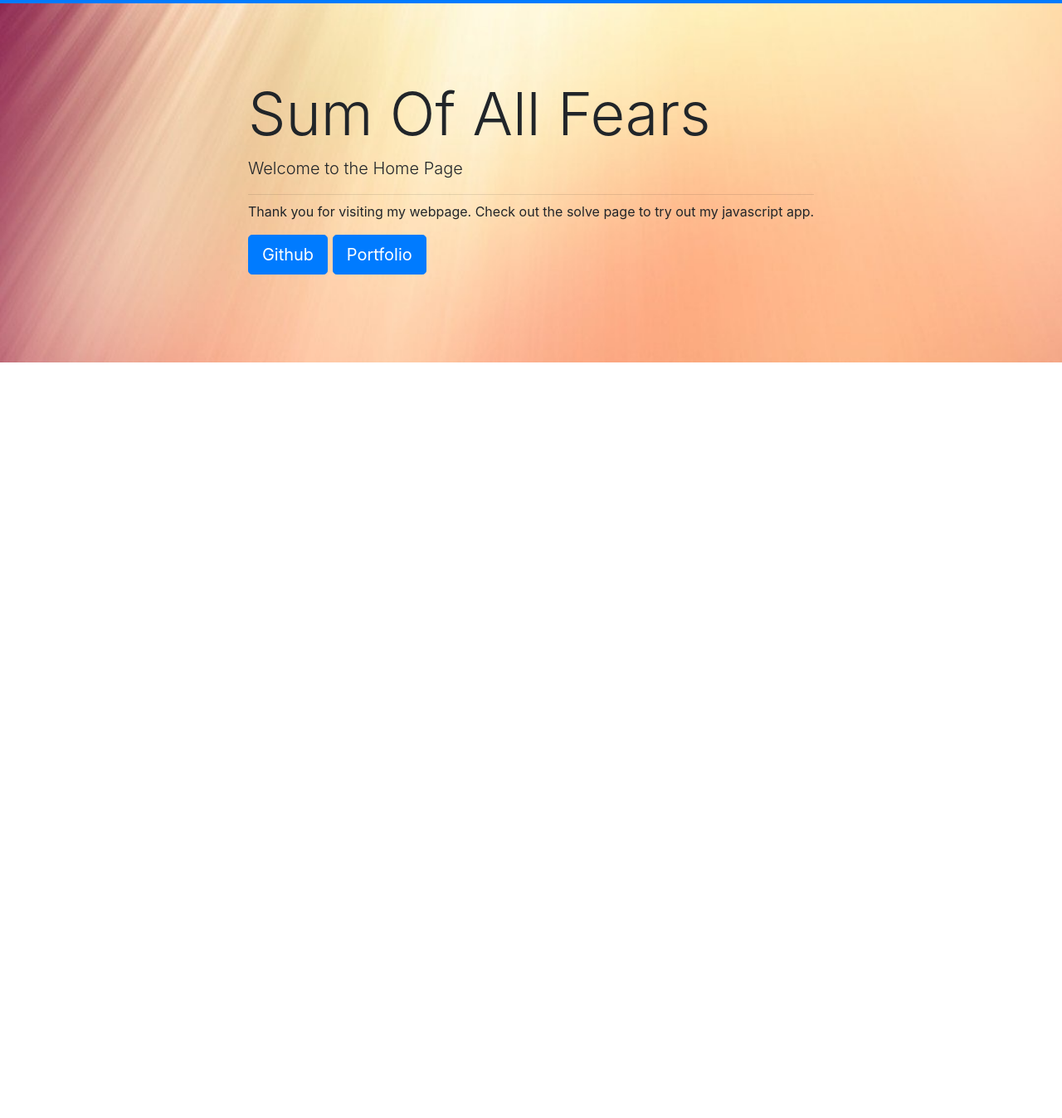
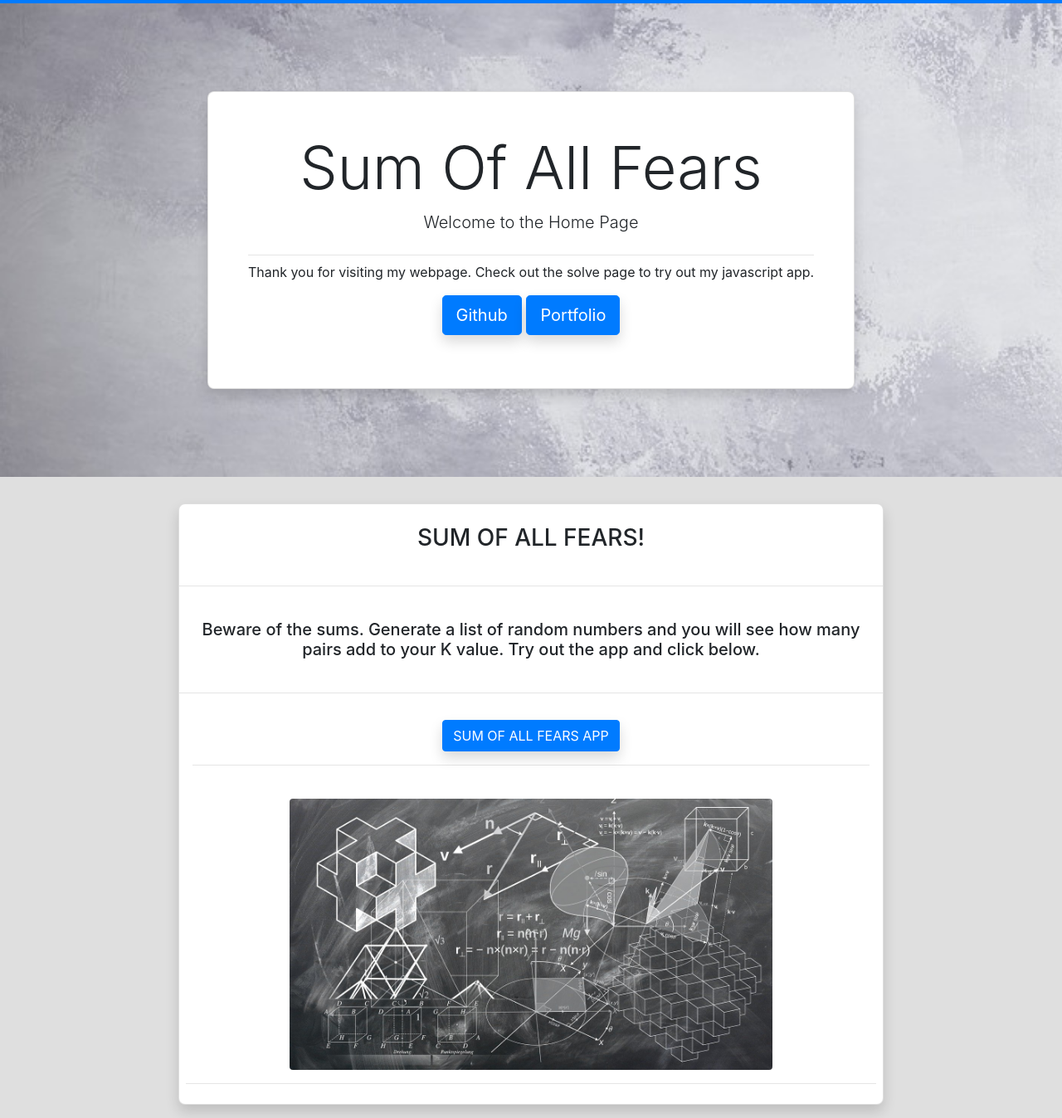
Before and after one commit to adenjessee/SumOfAllFears, a plain HTML site: page index.html in a window 1280 px wide. Shown: the part 52-1400 px from the top of the page at 83% size. Before the commit the page ends 800 px from the top, so only its background shows below. Drawn offline with nearby package versions, Linux system fonts and the light colour scheme.

```diff
--- a/css/site.css
+++ b/css/site.css
@@ -1,7 +1,10 @@
 
+body{
+    background-color: rgb(223, 223, 223);
+}
 
 header{
-    background-image: url("/img/background.jpg");
+    background-image: url("/img/silver.jpg");
     background-repeat: no-repeat;
     background-size: cover;
     background-position: fixed;
@@ -70,3 +73,7 @@ script {
   margin: 20px;
   font: 16px 'Open Sans', sans-serif;
 }
+
+.geometry{
+    max-width: 70%;
+}
--- a/index.html
+++ b/index.html
@@ -33,18 +33,46 @@
         <div class="container hero">
             <div class="row">
                 <div class="col m-3">
+                    <main class="containter m-3">
+                        <div class="p-5 text-center card shadow">
                             <h1 class="display-3">Sum Of All Fears</h1>
                             <p class="lead">Welcome to the Home Page</p>
                             <hr class="my-2">
                             <p>Thank you for visiting my webpage. Check out the solve page to try out my javascript app.</p>
                             <p class="lead">
-                        <a class="btn btn-primary btn-lg" href="" role="button">Github</a>
-                        <a target="_blank" class="btn btn-primary btn-lg" href="https://adenjessee.netlify.app/" role="button">Portfolio</a>
+                                <a class="shadow btn btn-primary btn-lg" href="" role="button">Github</a>
+                                <a target="_blank" class="shadow btn btn-primary btn-lg" href="https://adenjessee.netlify.app/" role="button">Portfolio</a>
                             </p>
+                        </div>
+                    </main>
                 </div>
             </div>
         </div>
     </header>
+
+    <main class="containter m-3">
+        <div class="text-center card shadow">
+            <h3 class="m-4">SUM OF ALL FEARS!</h3>
+            <hr>
+            <h5 class="m-4">Beware of the sums. Generate a list of random numbers and you will see how many pairs add to your K value. Try out the app and click below. </h5>
+            <hr>
+            <div class="row">
+                <div class="col m-3 text-center">
+                    <a href="./solve.html"><button class="shadow btn btn-primary ">SUM OF ALL FEARS APP</button></a>
+                    <hr>
+                </div>
+            </div>
+
+            <div class="row">
+                <div class="col m-2 text-center">
+                    <img class="rounded geometry" src="img/geometry.jpg">
+                    <hr>
+                </div>
+            </div>
+
+        </div>
+    </main>
+
 
     <!-- Optional JavaScript -->
     <!-- jQuery first, then Popper.js, then Bootstrap JS -->
```
Also changed, not shown: code.html (+7 -3 lines), solve.html (+10 -1 lines), img/geometry.jpg (added), img/silver.jpg (added). Lines whose indentation alone changed are shown as unchanged.
